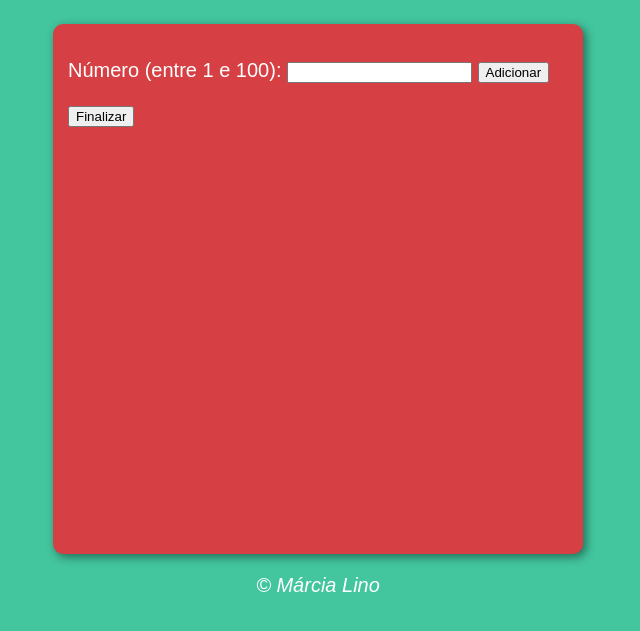
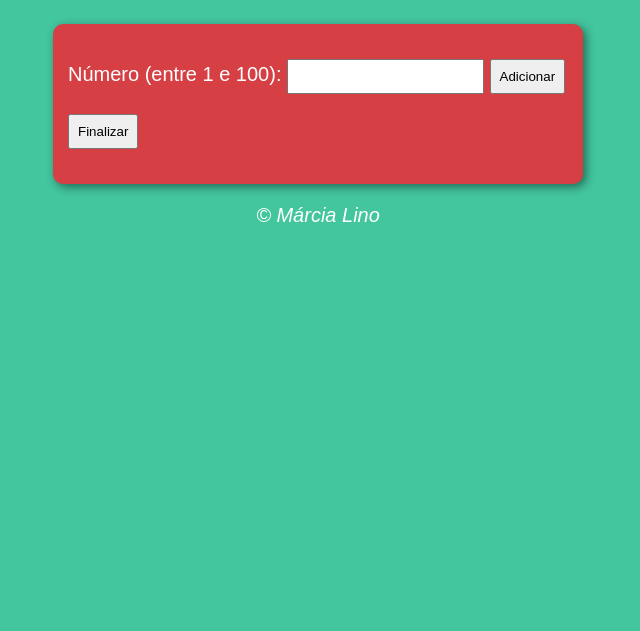
Before and after one commit to marcialino/Projeto_Analisador, a plain HTML site: page index.html in a window 1280 px wide. Shown: the part 75-706 px from the top of the page, without its empty margins (322-962 px from the left). Drawn offline with Linux system fonts and the light colour scheme.

Commit message:
Atualizei Projeto_Analisador

```diff
--- a/estilos/mediaquery.css
+++ b/estilos/mediaquery.css
@@ -4,7 +4,7 @@
 @media screen and (min-width: 300px) and (max-width: 480px){
  section{
     width: 90vw;
-    height: 400px;
+
  }
 
 }
@@ -14,7 +14,7 @@
 @media screen  and (min-width: 768px) and (max-width: 992px) {
     section{
         width: 80vw;
-        height: 280px;
+
     }
 
 }
@@ -22,6 +22,6 @@
 @media screen and (min-width: 992px){
     section{
         width: 500px;
-        height: 500px;
+
     }
 }
--- a/style.css
+++ b/style.css
@@ -18,8 +18,16 @@ section{
 
 }
 
-select#lista{
-    width: 150px;
+input#num{
+    padding: 8px;
+}
+
+input#btn{
+    padding: 8px;
+}
+
+input#fim{
+    padding: 8px;
 }
 
 footer{
```
